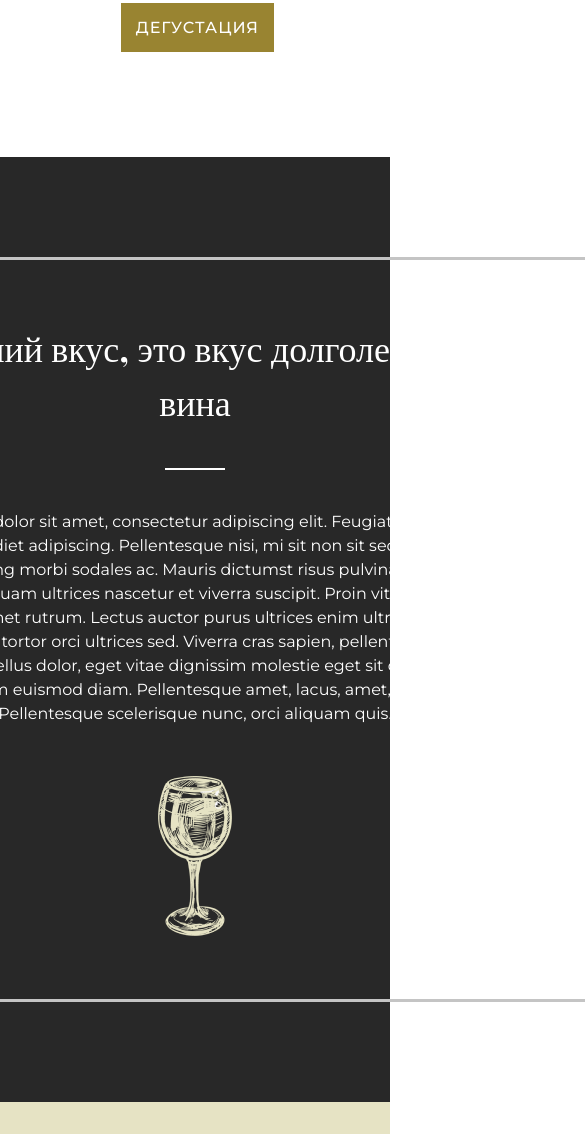
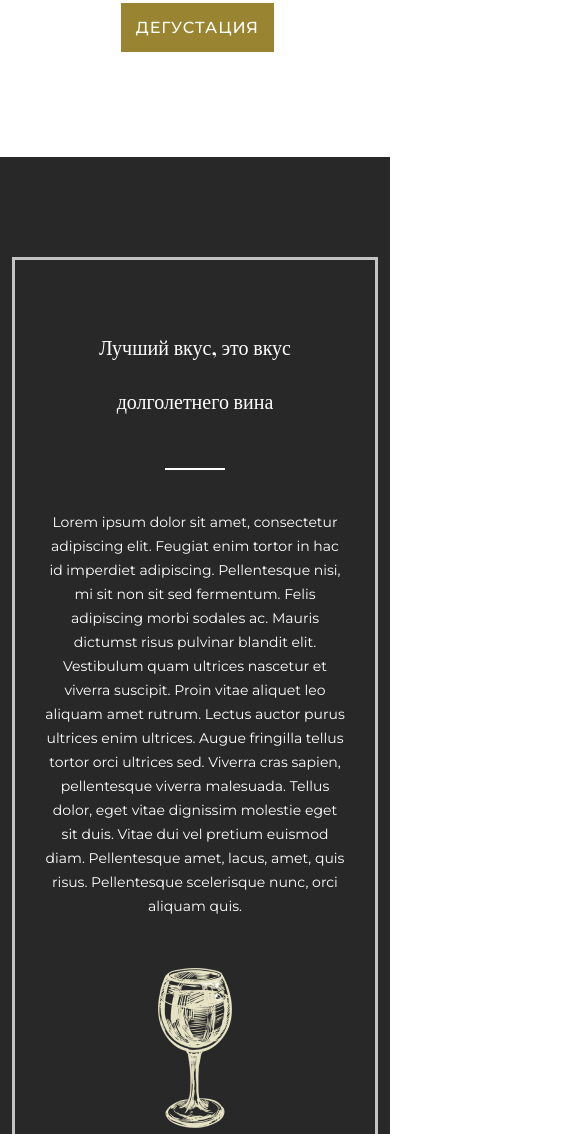
Before and after one commit to KirillTarasenk0/Vine-degustation-landing, a plain HTML site: page index.html in a window 390 px wide. Shown: the part 598-1732 px from the top of the page, 585 px wide, since content can reach past the window. Drawn offline with nearby package versions, Linux system fonts and the light colour scheme.

Commit message:
Adaptive in _description-page.scss was created

```diff
--- a/src/assets/scss/_description-page.scss
+++ b/src/assets/scss/_description-page.scss
@@ -4,20 +4,78 @@
         display: flex;
         justify-content: center;
         align-items: center;
+        @media screen and (max-width: 779px) {
+            & {
+                display: flex;
+                justify-content: center;
+                align-items: center;
+            }
+        }
         .main__first-container {
             padding-top: 100px;
             padding-bottom: 100px;
             display: flex;
             max-width: 1110px;
             text-align: center;
+            @media screen and (max-width: 1140px) {
+                & {
+                    max-width: 1010px;
+                }
+            }
+            @media screen and (max-width: 950px) {
+                & {
+                    max-width: 610px;
+                }
+            }
+            @media screen and (max-width: 779px) {
+                & {
+                    text-align: center;
+                    max-width: 610px;
+                }
+            }
+            @media screen and (max-width: 650px) {
+                & {
+                    text-align: center;
+                    max-width: 610px;
+                }
+            }
             .main__first-items {
                 border: 3px solid #C4C4C4;
                 padding: 60px 190px 60px 190px;
+                @media screen and (max-width: 779px) {
+                    & {
+                        display: flex;
+                        border: 0px;
+                        padding: 60px 0px 60px 0px;
+                        flex-direction: column;
+                        justify-content: center;
+                        align-items: center;
+                    }
+                }
+                @media screen and (max-width: 1140px) {
+                    & {
+                        border: 3px solid #C4C4C4;
+                        padding: 60px 100px 60px 100px;
+                    }
+                }
+                @media screen and (max-width: 950px) {
+                    & {
+                        border: 3px solid #C4C4C4;
+                        padding: 60px 30px 60px 30px;
+                    }
+                }
                 h3 {
                     font-size: 36px;
                     line-height: 54px;
                     max-width: 736px;
                     font-family: 'Playfair Display', serif;
+                    @media screen and (max-width: 779px) {
+                        & {
+                            font-size: 20px;
+                            line-height: 54px;
+                            max-width: 300px;
+                        }
+                    }
                 }
                 .main__first-line {
                     max-width: 160px;
@@ -27,6 +85,12 @@
                     margin-right: 285px;
                     margin-top: 40px;
                     margin-bottom: 40px;
+                    @media screen and (max-width: 650px) {
+                        & {
+                            margin-left: 0px;
+                            margin-right: 0px;
+                        }
+                    }
                 }
                 div {
                     &:last-child {
@@ -38,53 +102,16 @@
                     font-weight: 400;
                     line-height: 24px;
                     max-width: 733px;
+                    @media screen and (max-width: 779px) {
+                        & {
+                            font-size: 14px;
+                            font-weight: 400;
+                            line-height: 24px;
+                            max-width: 300px;
+                        }
+                    }
                 }
             }
         }
     }
 }
-
-
-/*.main {
-    background-color: var(--main-section-bg-color);
-}
-.main__first-wrapper {
-    display: flex;
-    justify-content: center;
-    align-items: center;
-}
-.main__first-container {
-    padding-top: 100px;
-    padding-bottom: 100px;
-    display: flex;
-    max-width: 1110px;
-    text-align: center;
-}
-.main__first-items {
-    border: 3px solid #C4C4C4;
-    padding: 60px 190px 60px 190px;
-}
-.main__first-title {
-    font-size: 36px;
-    line-height: 54px;
-    max-width: 736px;
-    font-family: 'Playfair Display', serif;
-}
-.main__first-line {
-    max-width: 160px;
-    min-width: 60px;
-    border: 1px solid #FFFFFF;
-    margin-left: 285px;
-    margin-right: 285px;
-    margin-top: 40px;
-    margin-bottom: 40px;
-}
-.main__first-article {
-    font-size: var(--button-text-font-size);
-    font-weight: 400;
-    line-height: 24px;
-    max-width: 733px;
-}
-.main__first-image {
-    padding-top: 50px;
-}*/
```
Also changed, not shown: dist/css/index.min.css.
